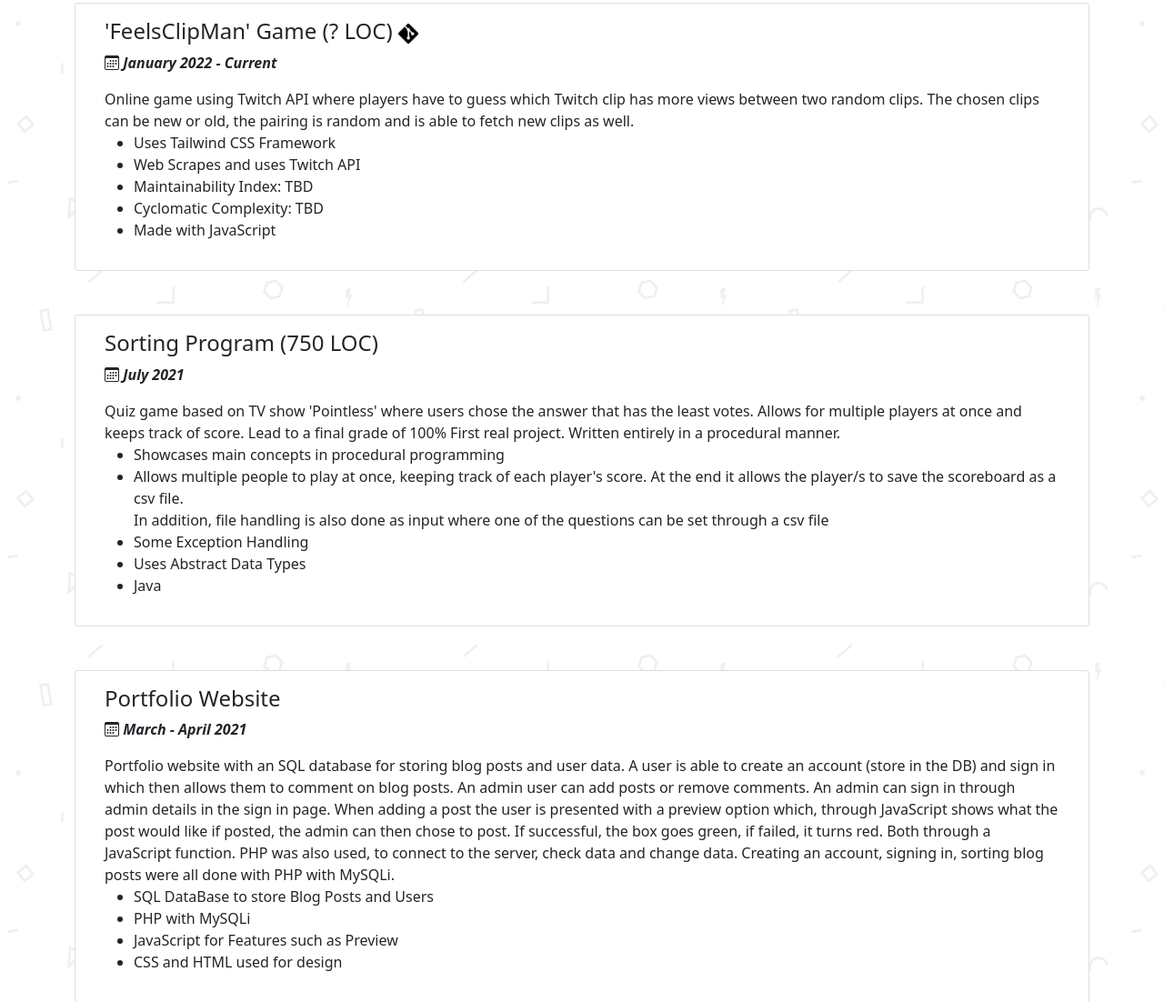
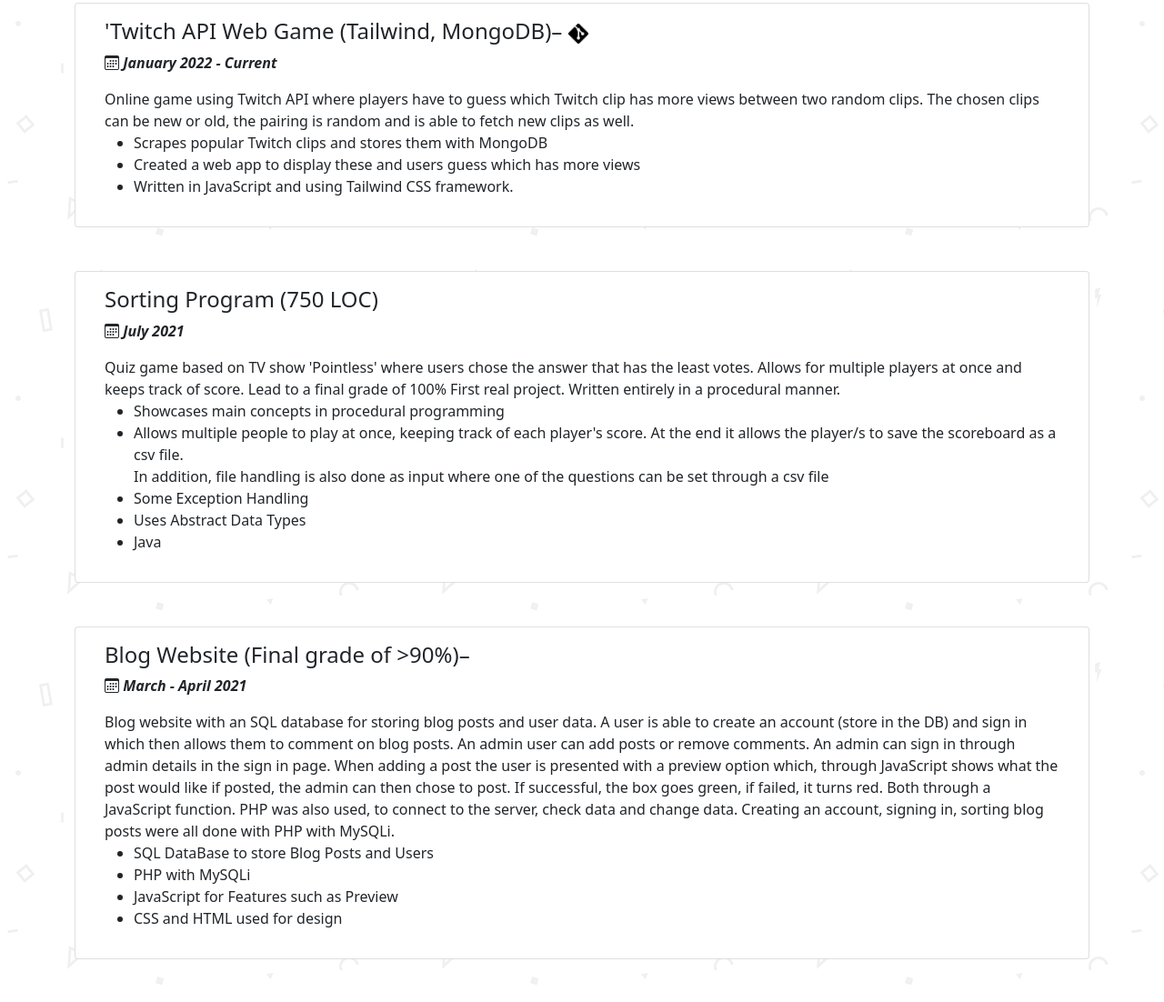
Before and after one commit to cyrix1729/cyrix1729.github.io, a plain HTML site: page projects.html in a window 1280 px wide. Shown: the part 1587-2689 px from the top of the page at 91% size. Drawn offline with nearby package versions, Linux system fonts and the light colour scheme.

Commit message:
Update projects.html

```diff
--- a/projects.html
+++ b/projects.html
@@ -159,7 +159,7 @@
                 <div class="card mb-5">
                     <div class="card-body">
                         <div class="mx-3">
-                            <h4>'FeelsClipMan' Game (? LOC)
+                            <h4>'Twitch API Web Game (Tailwind, MongoDB)–
                                 <a href="https://github.com/cyrix1729/FeelsClipMan" title="Repository for this Project"><img src='repo.png' width='22' height='22' alt="repo"></a>
                             </h4>
                             <div>
@@ -169,11 +169,9 @@
                                 Online game using Twitch API where players have to guess which Twitch clip has more views between two random clips. The chosen clips can be new or old, the pairing is random and is able to fetch new clips as well.
                             </div>
                             <ul>
-                                <li>Uses Tailwind CSS Framework</li>
-                                <li>Web Scrapes and uses Twitch API</li>
-                                <li>Maintainability Index: TBD</li>
-                                <li>Cyclomatic Complexity: TBD</li>
-                                <li>Made with JavaScript</li>
+                                <li>Scrapes popular Twitch clips and stores them with MongoDB</li>
+                                <li>Created a web app to display these and users guess which has more views</li>
+                                   <li>Written in JavaScript and using Tailwind CSS framework.</li>
                             </ul>
                         </div>
                     </div>
@@ -214,12 +212,12 @@
                 <div class="card mb-5">
                     <div class="card-body">
                         <div class="mx-3">
-                            <h4>Portfolio Website</h4>
+                            <h4>Blog Website (Final grade of >90%)–</h4>
                             <div>
                                 <strong><i class="bi bi-calendar3"></i> <i>March - April 2021</i></strong>
                             </div>
                             <div class="mt-3">
-                                Portfolio website with an SQL database for storing blog posts and user data. A user is able to create an account (store in the DB) and sign in which then allows them to comment on blog posts. An admin user can add posts or remove comments. An admin can
+                                Blog website with an SQL database for storing blog posts and user data. A user is able to create an account (store in the DB) and sign in which then allows them to comment on blog posts. An admin user can add posts or remove comments. An admin can
                                 sign in through admin details in the sign in page. When adding a post the user is presented with a preview option which, through JavaScript shows what the post would like if posted, the admin can then chose to post. If
                                 successful, the box goes green, if failed, it turns red. Both through a JavaScript function. PHP was also used, to connect to the server, check data and change data. Creating an account, signing in, sorting blog posts were
                                 all done with PHP with MySQLi.
```
